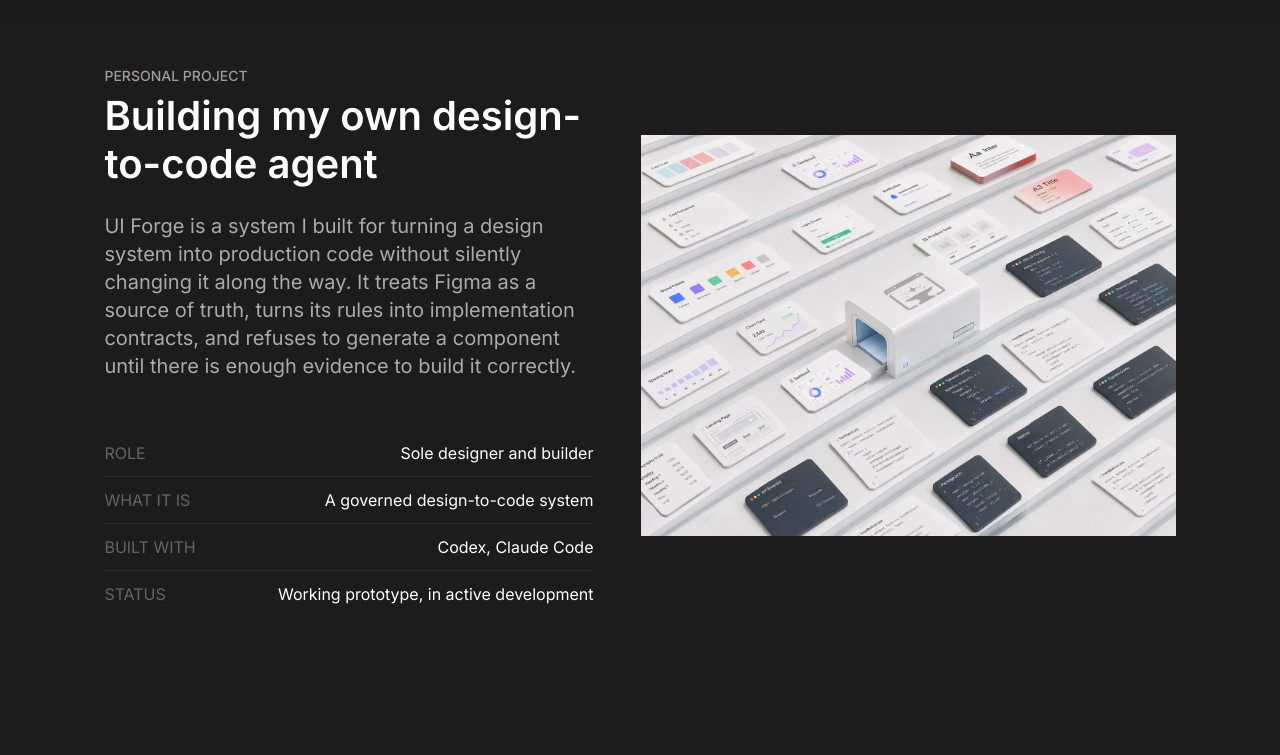
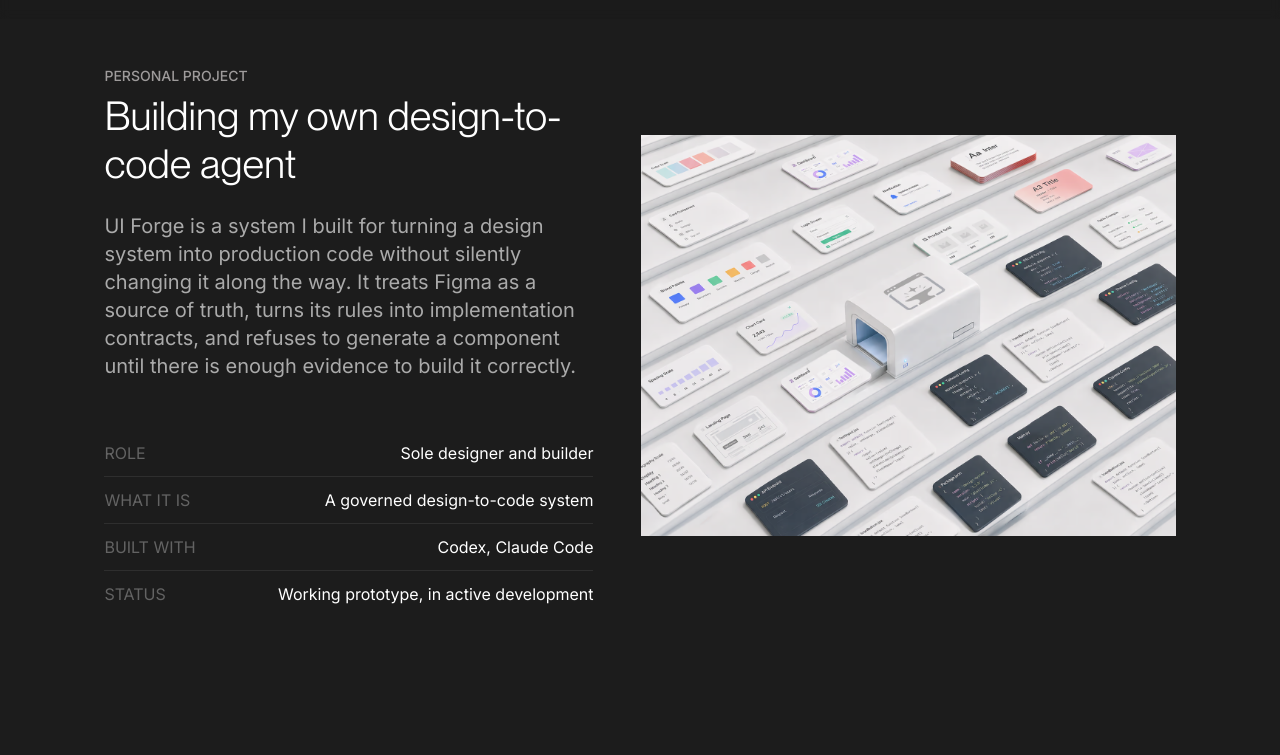
Before and after one commit to marceldpr/Portfolio, a website built with Vite: page work/ui-forge/index.html in a window 1280 px wide. Shown: the part 45-800 px from the top of the page. Built offline with nearby package versions, Linux system fonts and the light colour scheme.

Commit message:
Match case header titles to homepage typography

```diff
--- a/assets/css/case-headers.css
+++ b/assets/css/case-headers.css
@@ -52,7 +52,7 @@
 }
 .case-header__content { width: min(var(--header-content), calc(100% - var(--header-space-lg))); min-width: 0; }
 .case-header__brand { margin: 0 0 var(--header-space-xs); color: var(--header-eyebrow); font-size: var(--header-eyebrow-size); font-weight: 500; line-height: 17px; text-transform: uppercase; }
-.case-header__title { margin: 0; color: var(--header-ink); font-family: inherit; font-size: var(--header-title); font-weight: 600; line-height: var(--header-title-leading); letter-spacing: normal; }
+.case-header__title { margin: 0; color: var(--header-ink); font-family: "Pp Neue Montreal", Arial, sans-serif; font-size: var(--header-title); font-weight: 400; line-height: var(--header-title-leading); letter-spacing: normal; }
 .case-header__description { margin: var(--header-space-md) 0 0; color: var(--header-muted); font-size: var(--header-body); line-height: var(--header-body-leading); font-weight: 400; }
 .case-header__details { display: flex; flex-direction: column; gap: var(--header-space-sm); margin: var(--header-space-xl) 0 0; }
 .case-header__detail { display: flex; justify-content: space-between; align-items: baseline; gap: var(--header-space-sm); font-size: var(--header-meta); line-height: var(--header-meta-leading); }
```
